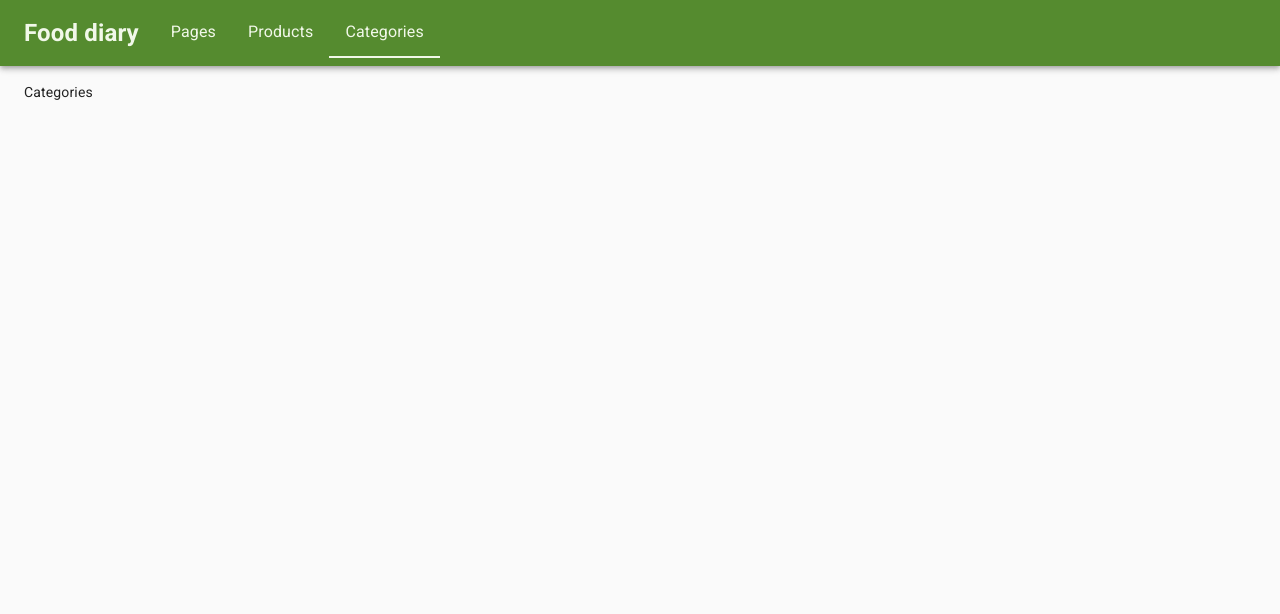
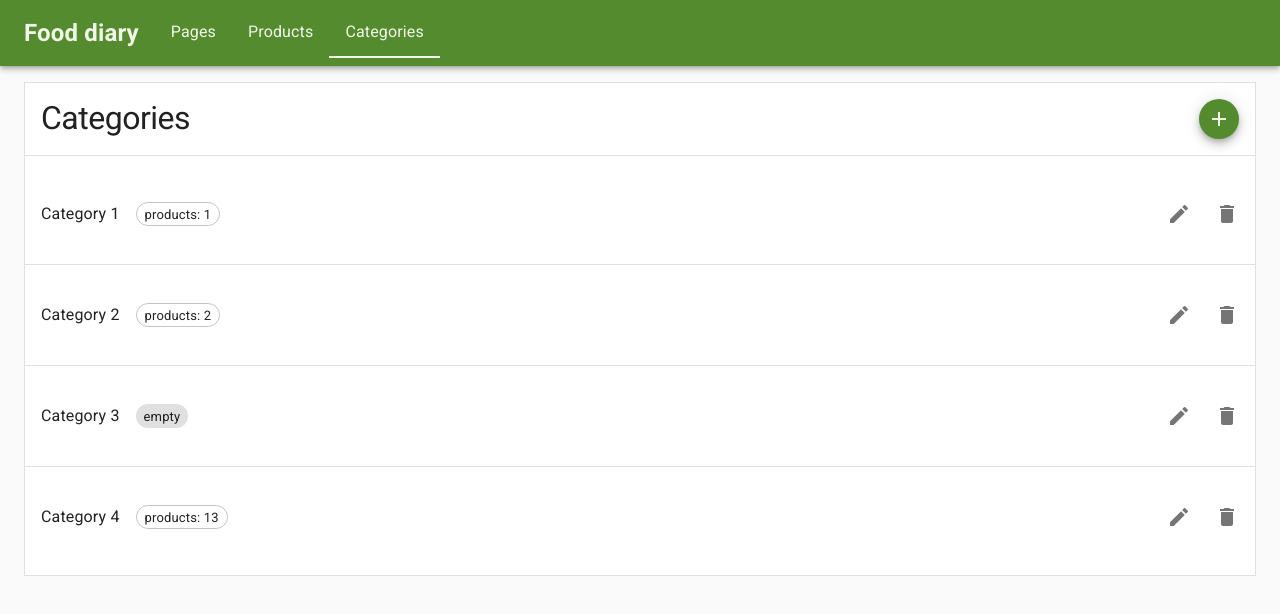
Before and after one commit to pkirilin/food-diary-client, a React (Create React App) app: page /categories in a window 1280 px wide. Shown: the top 614 px of the page. Built offline with nearby package versions, Linux system fonts and the light colour scheme; what redux-mock-store would draw is missing.

Commit message:
Added categories section UI

```diff
--- a/src/features/categories/components/Categories.tsx
+++ b/src/features/categories/components/Categories.tsx
@@ -1,7 +1,16 @@
 import React from 'react';
+import { Divider, Paper } from '@material-ui/core';
+import CategoriesList from './CategoriesList';
+import CategoriesHeader from './CategoriesHeader';
 
 const Categories: React.FC = () => {
-  return <div>Categories</div>;
+  return (
+    <Paper variant="outlined" square>
+      <CategoriesHeader></CategoriesHeader>
+      <Divider></Divider>
+      <CategoriesList></CategoriesList>
+    </Paper>
+  );
 };
 
 export default Categories;
--- /dev/null
+++ b/src/features/categories/components/CategoriesHeader.tsx
@@ -0,0 +1,26 @@
+import React from 'react';
+import { Fab, Grid, makeStyles, Tooltip, Typography } from '@material-ui/core';
+import AddIcon from '@material-ui/icons/Add';
+
+const useStyles = makeStyles(theme => ({
+  root: {
+    padding: theme.spacing(2),
+  },
+}));
+
+const CategoriesHeader: React.FC = () => {
+  const classes = useStyles();
+
+  return (
+    <Grid container justify="space-between" alignItems="center" className={classes.root}>
+      <Typography variant="h1">Categories</Typography>
+      <Tooltip title="Add new category">
+        <Fab color="primary" size="small">
+          <AddIcon />
+        </Fab>
+      </Tooltip>
+    </Grid>
+  );
+};
+
+export default CategoriesHeader;
--- /dev/null
+++ b/src/features/categories/components/CategoriesList.tsx
@@ -0,0 +1,42 @@
+import React from 'react';
+import { Divider, List } from '@material-ui/core';
+import { CategoryItem } from '../models';
+import CategoriesListItem from './CategoriesListItem';
+
+const categoryItems: CategoryItem[] = [
+  {
+    id: 1,
+    name: 'Category 1',
+    countProducts: 1,
+  },
+  {
+    id: 2,
+    name: 'Category 2',
+    countProducts: 2,
+  },
+  {
+    id: 3,
+    name: 'Category 3',
+    countProducts: 0,
+  },
+  {
+    id: 4,
+    name: 'Category 4',
+    countProducts: 13,
+  },
+];
+
+const CategoriesList: React.FC = () => {
+  return (
+    <List>
+      {categoryItems.map((category, index) => (
+        <React.Fragment key={category.id}>
+          <CategoriesListItem category={category}></CategoriesListItem>
+          {index >= 0 && index < categoryItems.length - 1 && <Divider></Divider>}
+        </React.Fragment>
+      ))}
+    </List>
+  );
+};
+
+export default CategoriesList;
--- /dev/null
+++ b/src/features/categories/components/CategoriesListItem.tsx
@@ -0,0 +1,65 @@
+import React from 'react';
+import {
+  Chip,
+  Grid,
+  IconButton,
+  ListItem,
+  ListItemSecondaryAction,
+  ListItemText,
+  makeStyles,
+  Tooltip,
+} from '@material-ui/core';
+import EditIcon from '@material-ui/icons/Edit';
+import DeleteIcon from '@material-ui/icons/Delete';
+import { CategoryItem } from '../models';
+
+type CategoriesListItemProps = {
+  category: CategoryItem;
+};
+
+const useStyles = makeStyles(() => ({
+  root: {
+    height: '100px',
+  },
+}));
+
+const CategoriesListItem: React.FC<CategoriesListItemProps> = ({
+  category,
+}: CategoriesListItemProps) => {
+  const classes = useStyles();
+
+  return (
+    <ListItem className={classes.root}>
+      <ListItemText>
+        <Grid container spacing={2}>
+          <Grid item>{category.name}</Grid>
+          <Grid item>
+            {category.countProducts > 0 ? (
+              <Chip
+                label={`products: ${category.countProducts}`}
+                variant="outlined"
+                size="small"
+              ></Chip>
+            ) : (
+              <Chip label="empty" size="small"></Chip>
+            )}
+          </Grid>
+        </Grid>
+      </ListItemText>
+      <ListItemSecondaryAction>
+        <Tooltip title="Edit category">
+          <IconButton>
+            <EditIcon></EditIcon>
+          </IconButton>
+        </Tooltip>
+        <Tooltip title="Delete category">
+          <IconButton edge="end">
+            <DeleteIcon></DeleteIcon>
+          </IconButton>
+        </Tooltip>
+      </ListItemSecondaryAction>
+    </ListItem>
+  );
+};
+
+export default CategoriesListItem;
--- /dev/null
+++ b/src/features/categories/models.ts
@@ -0,0 +1,5 @@
+export interface CategoryItem {
+  id: number;
+  name: string;
+  countProducts: number;
+}
```
